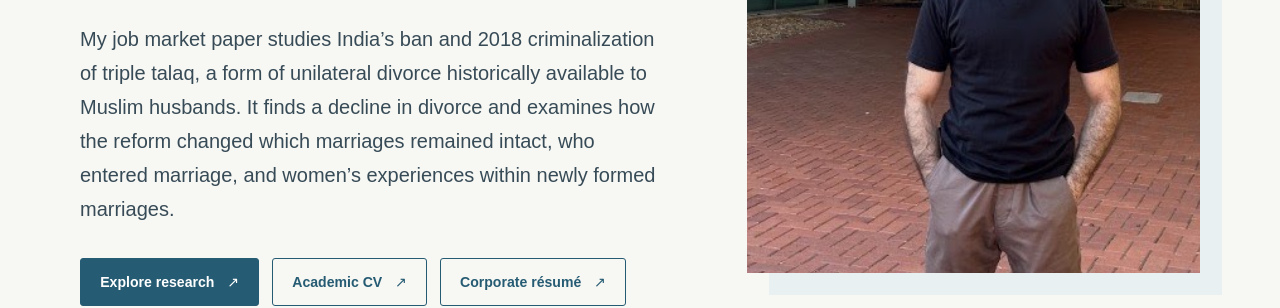
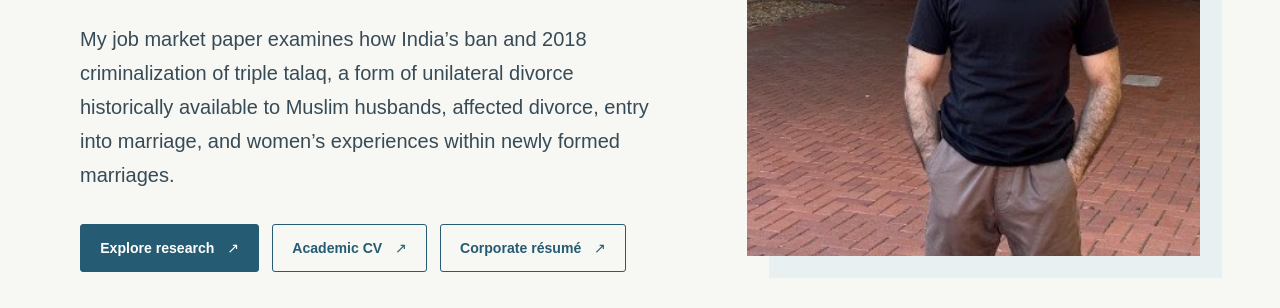
Before and after one commit to sheikharsalan17/sheikharsalan17.github.io, a plain HTML site: page index.html in a window 1280 px wide. Shown: the part 505-813 px from the top of the page. Drawn offline with Linux system fonts and the light colour scheme.

Commit message:
Describe job market paper without findings

```diff
--- a/index.html
+++ b/index.html
@@ -35,7 +35,7 @@
           <p class="eyebrow">Economics · Development · Gender</p>
           <h1 id="hero-title">Sheikh Arsalan-ul-Haque</h1>
           <p class="position">PhD Candidate in Economics<br><span>University of Delaware</span></p>
-          <p class="intro">My job market paper studies India’s ban and 2018 criminalization of triple talaq, a form of unilateral divorce historically available to Muslim husbands. It finds a decline in divorce and examines how the reform changed which marriages remained intact, who entered marriage, and women’s experiences within newly formed marriages.</p>
+          <p class="intro">My job market paper examines how India’s ban and 2018 criminalization of triple talaq, a form of unilateral divorce historically available to Muslim husbands, affected divorce, entry into marriage, and women’s experiences within newly formed marriages.</p>
           <div class="hero-actions">
             <a class="button button-primary" href="research.html">Explore research <span aria-hidden="true">↗</span></a>
             <a class="button button-secondary" href="assets/academic-cv.pdf?v=20260928-fonts" target="_blank" rel="noopener noreferrer">Academic CV <span aria-hidden="true">↗</span></a>
```
